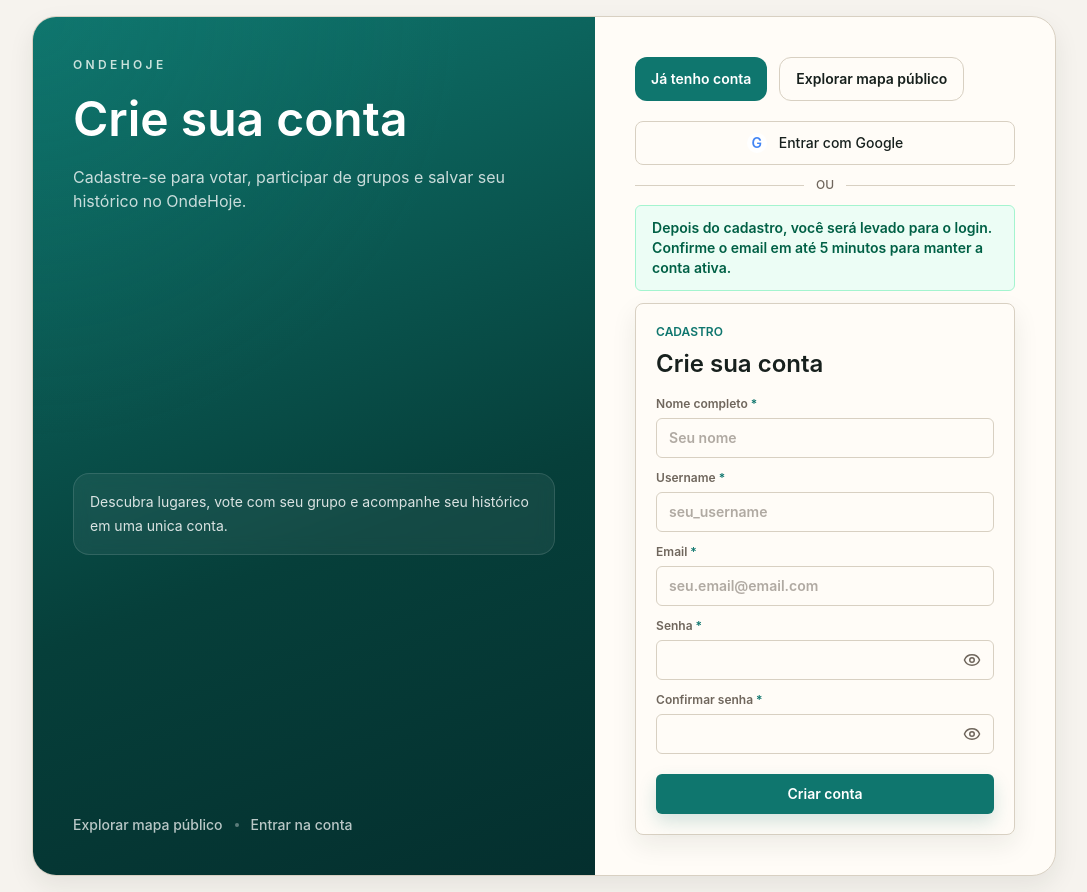
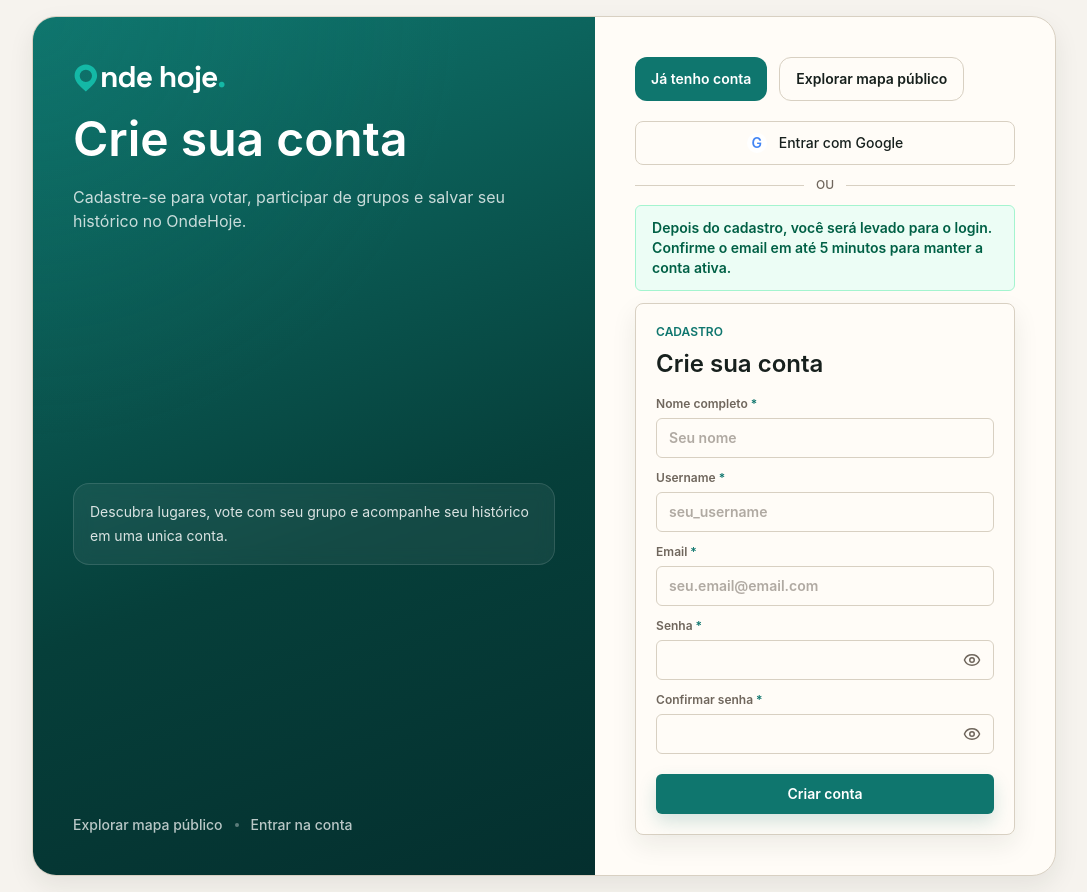
Before and after one commit to gabriel-camara-dev/onde-hoje-frontend, a React (Vite) app: page /register in a window 1280 px wide. Shown: the whole page, without its empty margins (96-1183 px from the left). Built offline with nearby package versions, Linux system fonts and the light colour scheme; no server answers.

Commit message:
feat: logo

```diff
--- a/index.html
+++ b/index.html
@@ -1,9 +1,15 @@
 <!doctype html>
-<html lang="en">
+<html lang="pt-BR">
   <head>
     <meta charset="UTF-8" />
-    <link rel="icon" type="image/svg+xml" href="" />
+    <link rel="icon" type="image/svg+xml" href="/logo.svg" />
     <meta name="viewport" content="width=device-width, initial-scale=1.0" />
+    <link rel="preconnect" href="https://fonts.googleapis.com" />
+    <link rel="preconnect" href="https://fonts.gstatic.com" crossorigin />
+    <link
+      href="https://fonts.googleapis.com/css2?family=Space+Grotesk:wght@500;700&display=swap"
+      rel="stylesheet"
+    />
     <title>Onde Hoje</title>
   </head>
   <body>
--- a/src/components/AuthShell/index.tsx
+++ b/src/components/AuthShell/index.tsx
@@ -1,5 +1,6 @@
 import type { ReactNode } from 'react'
 import { Link } from 'react-router-dom'
+import { Logo } from '../Logo'
 import { PageTransition } from '../PageTransition'
 
 type AuthShellProps = {
@@ -17,9 +18,7 @@ export function AuthShell({ title, description, actions, children }: AuthShellPr
           <div className="grid lg:grid-cols-[1.1fr_0.9fr]">
             <section className="relative flex flex-col justify-between gap-8 bg-[radial-gradient(circle_at_top_left,_rgba(15,118,110,.18),_transparent_42%),linear-gradient(160deg,_#0f766e,_#063f3a_60%,_#042f2e)] p-8 text-white lg:p-10">
               <div className="max-w-xl">
-                <p className="text-xs font-semibold uppercase tracking-[0.28em] text-teal-soft/90">
-                  OndeHoje
-                </p>
+                <Logo className="text-[30px]" tone="light" />
                 <h1 className="mt-4 text-4xl font-semibold leading-tight lg:text-5xl">{title}</h1>
                 <p className="mt-4 max-w-lg text-sm leading-6 text-white/78 lg:text-base">
                   {description}
--- a/src/components/Footer/index.tsx
+++ b/src/components/Footer/index.tsx
@@ -1,12 +1,16 @@
 import { MessageCircle } from 'lucide-react'
+import { Logo } from '../Logo'
 
 const WHATSAPP_NUMBER = '5521996905176'
 
 export function Footer() {
   return (
     <footer className="mt-3 flex flex-wrap items-center justify-between gap-2 rounded-lg border border-line bg-surface/95 px-3 py-2 text-ink shadow-panel backdrop-blur">
-      <p className="text-xs text-muted">
-        &copy; {new Date().getFullYear()} Onde Hoje &middot; Dúvidas ou sugestões? Fale no WhatsApp.
+      <p className="flex items-center gap-2 text-xs text-muted">
+        <Logo className="text-base" />
+        <span>
+          &copy; {new Date().getFullYear()} &middot; Dúvidas ou sugestões? Fale no WhatsApp.
+        </span>
       </p>
       <a
         className="inline-flex items-center gap-1.5 rounded-md bg-teal px-2.5 py-1 text-xs font-semibold text-on-teal transition hover:bg-teal-dark"
--- a/src/components/GooglePlacesMap/index.tsx
+++ b/src/components/GooglePlacesMap/index.tsx
@@ -1,6 +1,7 @@
 import { CalendarDays, LocateFixed, Maximize, Search, Vote, X } from 'lucide-react'
 import type { FormEvent } from 'react'
 import { useEffect, useRef, useState } from 'react'
+import { createPortal } from 'react-dom'
 import type { MapPlace, VoteType } from '../../@types/OndeHoje'
 import { loadGoogleMaps } from '../../lib/googleMaps'
 import Button from '../ui/Button'
@@ -643,7 +644,7 @@ export function GooglePlacesMap({
     })
   }
 
-  return (
+  const content = (
     <section
       className={
         isFullscreen
@@ -664,10 +665,9 @@ export function GooglePlacesMap({
         </button>
       )}
 
-      <div className="absolute left-3 right-3 top-3 z-10 grid gap-2 sm:left-4 sm:right-4 sm:top-4 md:left-6 md:right-auto md:w-[720px]">
       {isFullscreen && (
         <button
-            className="inline-flex items-center justify-center gap-2 justify-self-end rounded-full border border-line bg-surface/95 px-4 py-2 text-sm font-semibold text-ink shadow-panel backdrop-blur"
+          className="fixed bottom-[calc(env(safe-area-inset-bottom,0px)+1.25rem)] left-1/2 z-[80] inline-flex -translate-x-1/2 items-center gap-2 rounded-full border border-line bg-teal px-6 py-3 text-sm font-semibold text-on-teal shadow-panel"
           type="button"
           onClick={toggleFullscreen}
         >
@@ -675,6 +675,8 @@ export function GooglePlacesMap({
           Fechar mapa
         </button>
       )}
+
+      <div className="absolute left-3 right-3 top-3 z-10 grid gap-2 sm:left-4 sm:right-4 sm:top-4 md:left-6 md:right-auto md:w-[720px]">
         <form
           className="grid grid-cols-6 gap-2 rounded-lg border border-line bg-surface/95 p-2 shadow-panel backdrop-blur sm:grid-cols-[minmax(0,1fr)_auto_auto_auto] sm:items-end lg:grid-cols-[170px_minmax(0,1fr)_auto_auto_auto]"
           onSubmit={submitSearch}
@@ -774,6 +776,10 @@ export function GooglePlacesMap({
       </div>
     </section>
   )
+
+  // When fullscreen, portal to <body> so it escapes any ancestor stacking context
+  // (page-transition/sticky header) and truly covers the whole viewport.
+  return isFullscreen ? createPortal(content, document.body) : content
 }
 
 // Fases do brilho pulsante aplicado ao marcador mais votado do dia.
--- a/src/components/Header/index.tsx
+++ b/src/components/Header/index.tsx
@@ -5,6 +5,7 @@ import { deviceHasAccount } from '../../lib/deviceAccount'
 import { useUserStore } from '../../stores/userStore'
 import { AppMenu } from '../AppMenu'
 import { Avatar } from '../Avatar'
+import { Logo } from '../Logo'
 import { NotificationBell } from '../NotificationBell'
 import { ThemeToggle } from '../ThemeToggle'
 
@@ -16,15 +17,9 @@ export default function Header() {
 
   return (
     <>
-      <header className="relative z-40 mb-4 flex items-center justify-between rounded-lg border border-line bg-surface/95 p-2 text-ink shadow-panel backdrop-blur">
-        <Link className="inline-flex items-center gap-3 font-semibold" to="/">
-          <span className="grid size-9 place-items-center rounded-md bg-contrast text-xs font-medium text-on-contrast">
-            OH
-          </span>
-          <span className="grid leading-tight">
-            Onde Hoje
-            <small className="text-xs font-medium text-muted">Mapa social</small>
-          </span>
+      <header className="sticky top-0 z-40 mb-4 flex items-center justify-between rounded-lg border border-line bg-surface/95 p-2 text-ink shadow-panel backdrop-blur">
+        <Link aria-label="Onde Hoje — início" className="inline-flex items-center" to="/">
+          <Logo className="text-[26px] sm:text-[30px]" />
         </Link>
 
         <div className="flex items-center gap-2">
--- /dev/null
+++ b/src/components/Logo/index.tsx
@@ -0,0 +1,62 @@
+import type { CSSProperties } from 'react'
+
+type LogoProps = {
+  /** Extra classes on the root. Control the size with a text-size utility (e.g. `text-2xl`). */
+  className?: string
+  /** `auto` follows the theme (ink text); `light` forces white text for dark backgrounds. */
+  tone?: 'auto' | 'light'
+  /** Render only the pin mark, without the "nde hoje." wordmark. */
+  markOnly?: boolean
+}
+
+const PIN_TEAL = '#14b8a6'
+
+// Teardrop pin with a punched-out center (evenodd) so the background shows
+// through — reads as a ring on any surface, light or dark.
+// The round "O" spans y=3..45 in the viewBox; the tail runs down to y=53.
+function Pin({ style }: { style?: CSSProperties }) {
+  return (
+    <svg
+      aria-hidden="true"
+      className="w-auto shrink-0"
+      fill={PIN_TEAL}
+      style={style}
+      viewBox="0 0 48 56"
+      xmlns="http://www.w3.org/2000/svg"
+    >
+      <path
+        clipRule="evenodd"
+        d="M24 3C12.4 3 3 12.4 3 24c0 9.4 8 19 21 29 13-10 21-19.6 21-29C45 12.4 35.6 3 24 3Zm0 9.5A11.5 11.5 0 1 0 24 35.5 11.5 11.5 0 0 0 24 12.5Z"
+        fillRule="evenodd"
+      />
+    </svg>
+  )
+}
+
+export function Logo({ className, tone = 'auto', markOnly = false }: LogoProps) {
+  if (markOnly) {
+    return (
+      <span className={`inline-flex items-center ${className ?? ''}`}>
+        <Pin style={{ height: '1em' }} />
+      </span>
+    )
+  }
+
+  return (
+    // items-baseline puts the SVG's bottom edge on the text baseline; the small
+    // translateY then drops the pin so the round "O" sits from the baseline up
+    // to the cap height (same height as the letters) with the tail hanging below.
+    <span
+      className={`inline-flex select-none items-baseline gap-[0.04em] leading-none ${className ?? ''}`}
+      style={{ fontFamily: "'Space Grotesk', ui-sans-serif, system-ui, sans-serif" }}
+    >
+      <Pin style={{ height: '1em', transform: 'translateY(0.2em)' }} />
+      <span
+        className={tone === 'light' ? 'text-white' : 'text-ink'}
+        style={{ fontWeight: 700, letterSpacing: '-0.03em' }}
+      >
+        nde&nbsp;hoje<span style={{ color: PIN_TEAL }}>.</span>
+      </span>
+    </span>
+  )
+}
--- a/src/components/TutorialModal/index.tsx
+++ b/src/components/TutorialModal/index.tsx
@@ -10,6 +10,7 @@ import {
 } from 'lucide-react'
 import { useState } from 'react'
 import { createPortal } from 'react-dom'
+import { Logo } from '../Logo'
 
 type TutorialStep = {
   icon: LucideIcon
@@ -82,9 +83,13 @@ export function TutorialModal({ onClose }: { onClose: () => void }) {
         </button>
 
         <div className="grid gap-4 p-7 pt-9 text-center">
-          <div className="mx-auto grid size-16 place-items-center rounded-2xl bg-teal-soft text-teal">
-            <Icon size={30} />
-          </div>
+          {isFirst ? (
+            <Logo className="mx-auto text-[32px]" />
+          ) : (
+            <div className="mx-auto grid size-16 place-items-center rounded-2xl bg-teal-soft text-teal">
+              <Icon size={30} />
+            </div>
+          )}
           <div className="grid gap-2">
             <h2 className="text-xl font-bold">{step.title}</h2>
             <p className="text-sm leading-relaxed text-muted">{step.description}</p>
--- a/src/layouts/defaultLayout.tsx
+++ b/src/layouts/defaultLayout.tsx
@@ -18,7 +18,7 @@ export function DefaultLayout() {
   }, [openTutorial])
 
   return (
-    <div className="flex min-h-screen flex-col overflow-x-hidden bg-paper p-3 lg:p-5">
+    <div className="flex min-h-screen flex-col overflow-x-clip bg-paper p-3 lg:p-5">
       <Header />
       <main className="min-w-0 flex-1">
         <PageTransition>
--- a/src/pages/Home/components/HomeSidebar/index.tsx
+++ b/src/pages/Home/components/HomeSidebar/index.tsx
@@ -1,4 +1,4 @@
-import { CalendarDays, Navigation, TrendingUp, Vote } from 'lucide-react'
+import { CalendarDays, TrendingUp, Vote } from 'lucide-react'
 import type { Group, MapPlace } from '../../../../@types/OndeHoje'
 import type { MapFilters } from '../../../../api/ondeHoje'
 import Select from '../../../../components/ui/Select'
@@ -38,10 +38,6 @@ export function HomeSidebar({
       <StatusBanner error={errors.find(Boolean)} loading={isLoading} />
 
       <section className="pointer-events-auto rounded-lg border border-line bg-surface/95 p-3 text-ink shadow-panel backdrop-blur">
-        <p className="inline-flex items-center gap-2 rounded-full bg-teal-soft px-3 py-1 text-xs font-semibold text-teal">
-          <Navigation size={14} />
-          mapa principal
-        </p>
         <h1 className="mt-3 text-2xl font-semibold leading-tight">Veja onde a galera vai hoje.</h1>
         <p className="mt-2 text-sm text-muted">
           Busque um lugar no Google Maps, salve na base e vote. Lugares com votos aparecem como
```
Also changed, not shown: public/logo.svg (added). Lines whose indentation alone changed are shown as unchanged.
